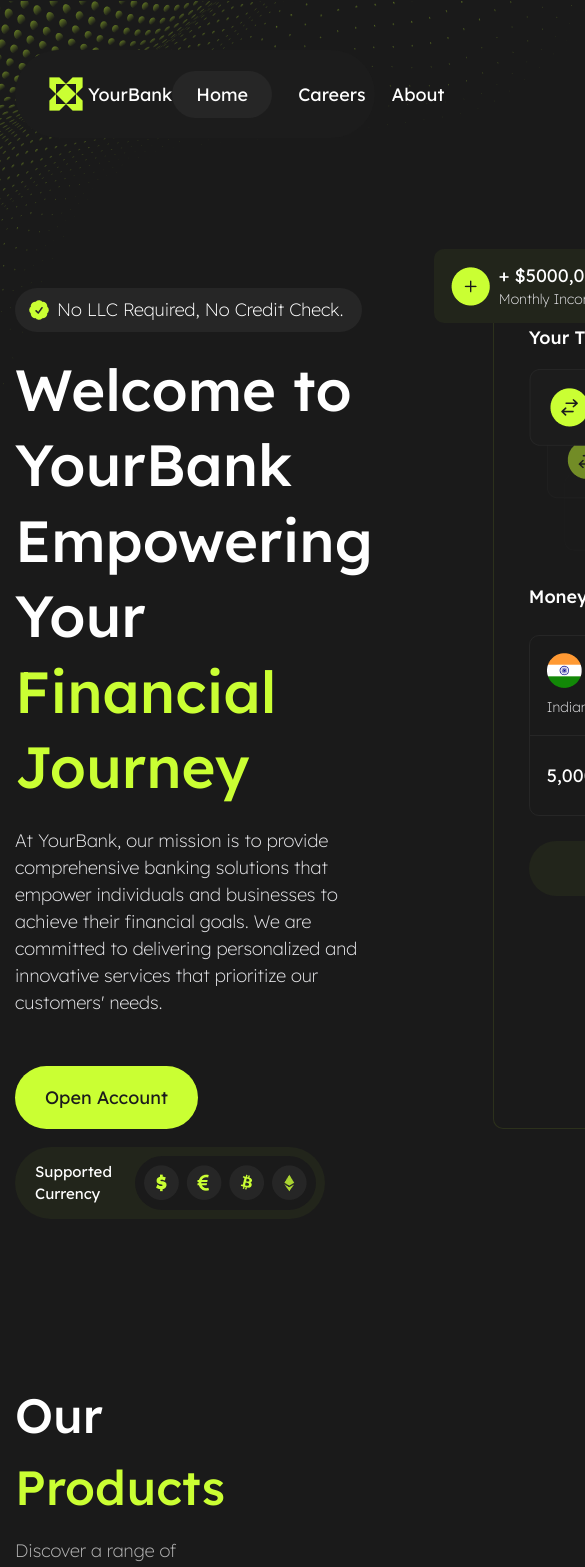
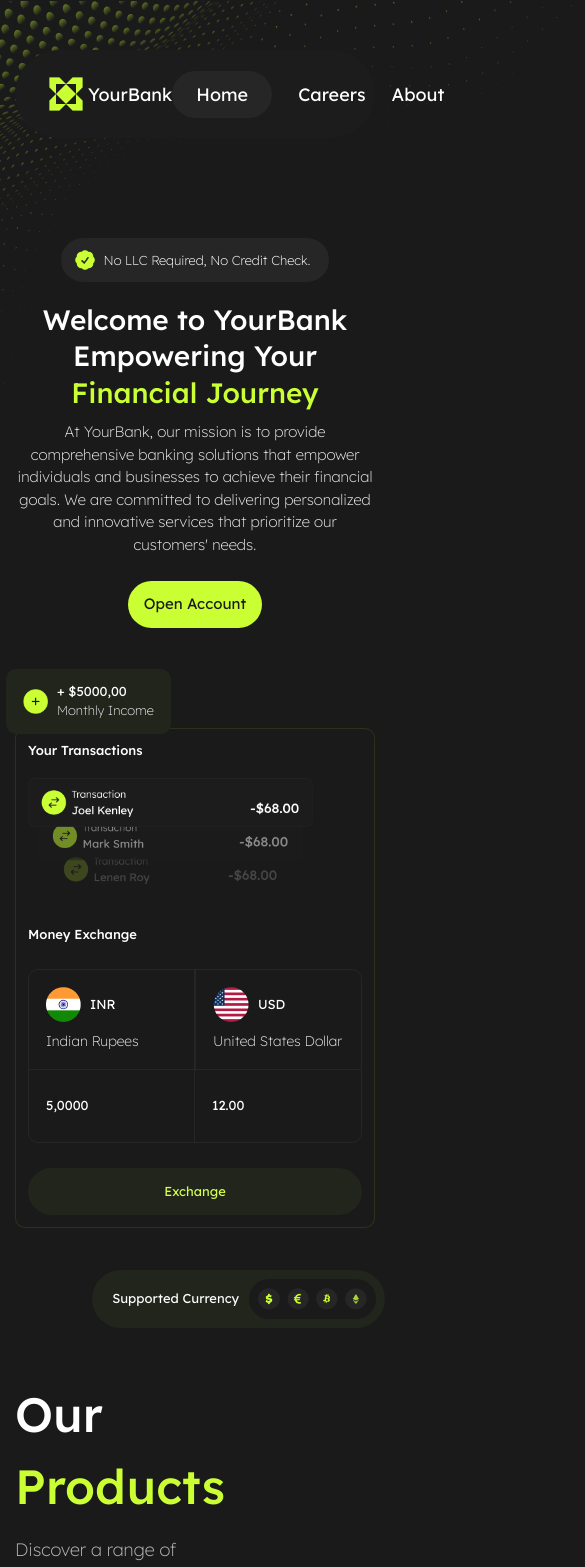
Before and after one commit to R4AYA4R/BankLanding, a React (Create React App) app: page / in a window 390 px wide. Shown: the top 1567 px of the page, 585 px wide, since content can reach past the window. Built offline with nearby package versions, Linux system fonts and the light colour scheme.

Commit message:
added adaptive SectionTop

```diff
--- a/src/index.css
+++ b/src/index.css
@@ -974,3 +974,124 @@ a{
   font-size: 18px;
   font-weight: 300;
 }
+
+@media (max-width:1810px){
+  .sectionTop__moneyBlock::before{
+    display: none;
+  }
+}
+@media (max-width:1440px){
+  .sectionTop__inner{
+    gap:100px;
+  }
+  .info__title{
+    font-size: 42px;
+    font-weight: 500;
+    margin-bottom: 10px;
+  }
+  .transactions__img{
+    max-width: 355px;
+  }
+  .sectionTop__currency{
+    bottom: -100px;
+  }
+  .sectionTop{
+    transition:all 1s ease;
+  }
+}
+@media (max-width:1050px){
+  .sectionTop__moneyBlock{
+    max-width: 400px;
+  }
+  .transactions__img{
+    max-width: 285px;
+  }
+  .info__title{
+    font-size: 38px;
+  }
+}
+@media (max-width:855px){
+  .sectionTop__inner{
+    flex-direction: column;
+  }
+  .sectionTop__moneyBlock{
+    align-self:center;
+  }
+  .currency__images-img{
+    max-width: 30px;
+  }
+  .sectionTop__currency{
+    right:0;
+  }
+  .transactions__img{
+    width: 100%;
+  }
+}
+@media (max-width:620px){
+  .sectionTop__income{
+    text-wrap: nowrap;
+    font-size: 13px;
+    margin-left: 50px
+  }
+  .income__info-text{
+    font-size: 13px;
+  }
+  .income__img{
+    max-width: 25px;
+  }
+  .sectionTop__currency{
+    margin-left: 50px;
+    text-wrap: nowrap;
+  }
+  .currency__text{
+    font-size: 13px;
+  }
+  .currency__images-img{
+    max-width: 22px;
+  }
+  .sectionTop__moneyBlock{
+    font-size: 15px;
+  }
+  .moneyBlock__link{
+    font-size: 13px;
+  }
+  .info__title{
+    font-size: 28px;
+  }
+  .info__desc{
+    font-size: 15px;
+    margin-bottom: 25px;
+  }
+  .info__link{
+    padding: 12px 16px;
+    font-size: 15px;
+  }
+  .sectionTop{
+    padding: 50px 0 150px;
+  }
+  .subdiv__text{
+    font-size: 15px;
+  }
+  .sectionTop__info{
+    display: flex;
+    flex-direction: column;
+    align-items: center;
+    text-align: center;
+  }
+}
+@media (max-width:450px){
+  .sectionTop__moneyBlock{
+    width: 100%;
+    font-size: 13px;
+    padding: 12px;
+  }
+  .sectionTop__income{
+    top: -60px;
+  }
+  .subdiv__text{
+    font-size: 13px;
+  }
+  .sectionTop__currency{
+    right: -10px;
+  }
+}
```
